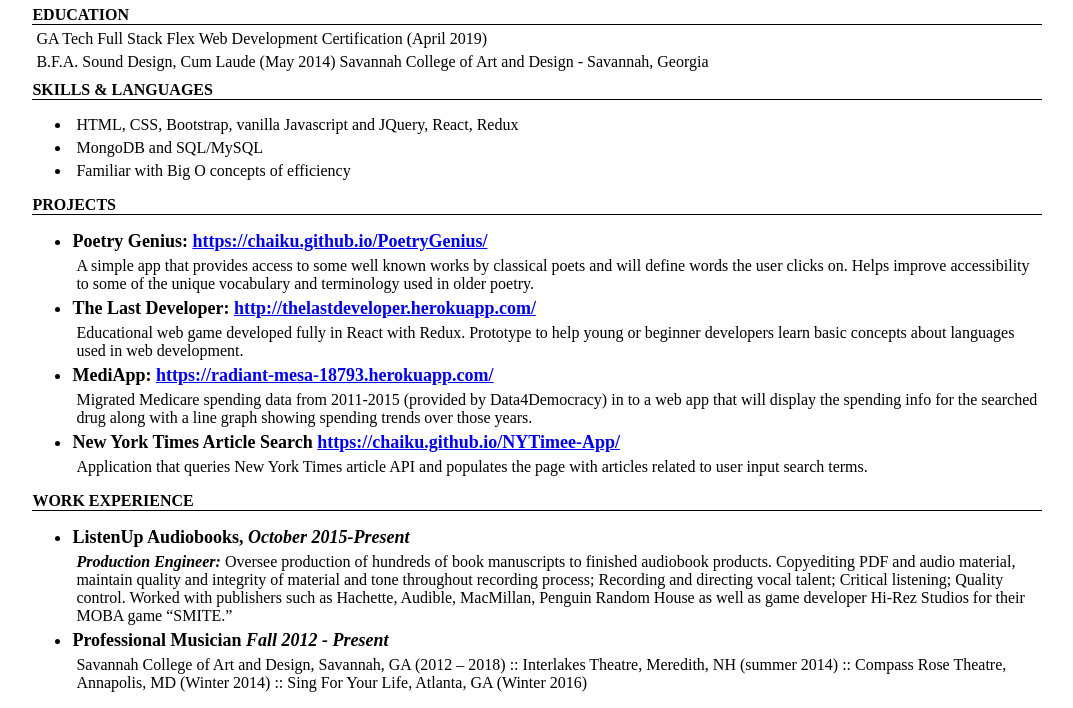
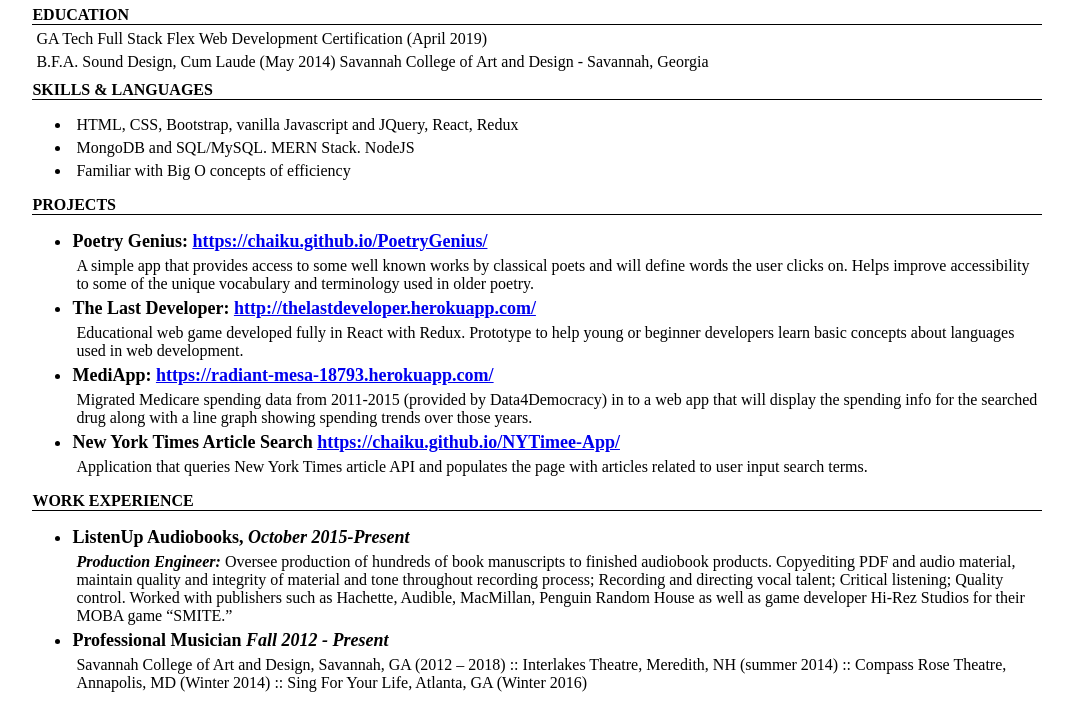
Before and after one commit to Chaiku/Resume, a plain HTML site: page index.html in a window 1280 px wide. Shown: the part 96-804 px from the top of the page, without its empty margins (103-1176 px from the left). Drawn offline with Linux system fonts and the light colour scheme.

Commit message:
nodeJS and MERN Stack added.

```diff
--- a/index.html
+++ b/index.html
@@ -31,7 +31,7 @@
                         <p>HTML, CSS, Bootstrap, vanilla Javascript and JQuery, React, Redux</p>
                     </li>
                     <li>
-                        <p>MongoDB and SQL/MySQL</p>
+                        <p>MongoDB and SQL/MySQL. MERN Stack. NodeJS</p>
                     </li>
                     <li>
                         <p>Familiar with Big O concepts of efficiency</p>
```
